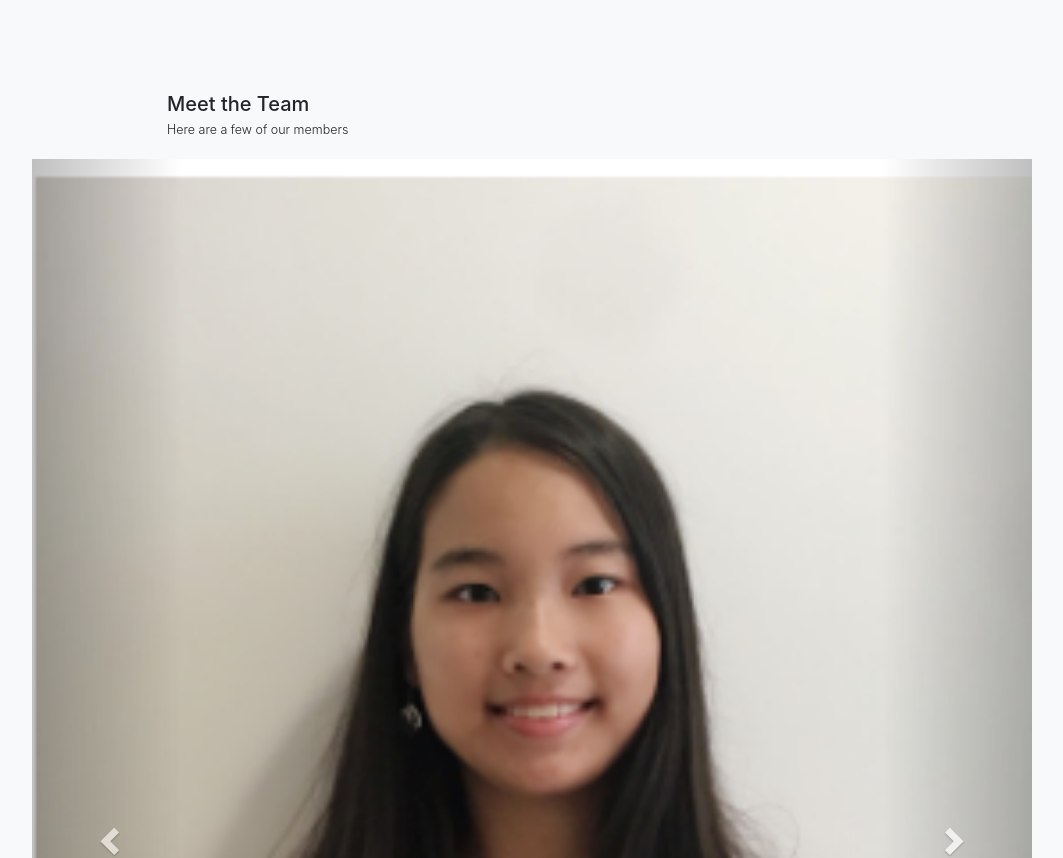
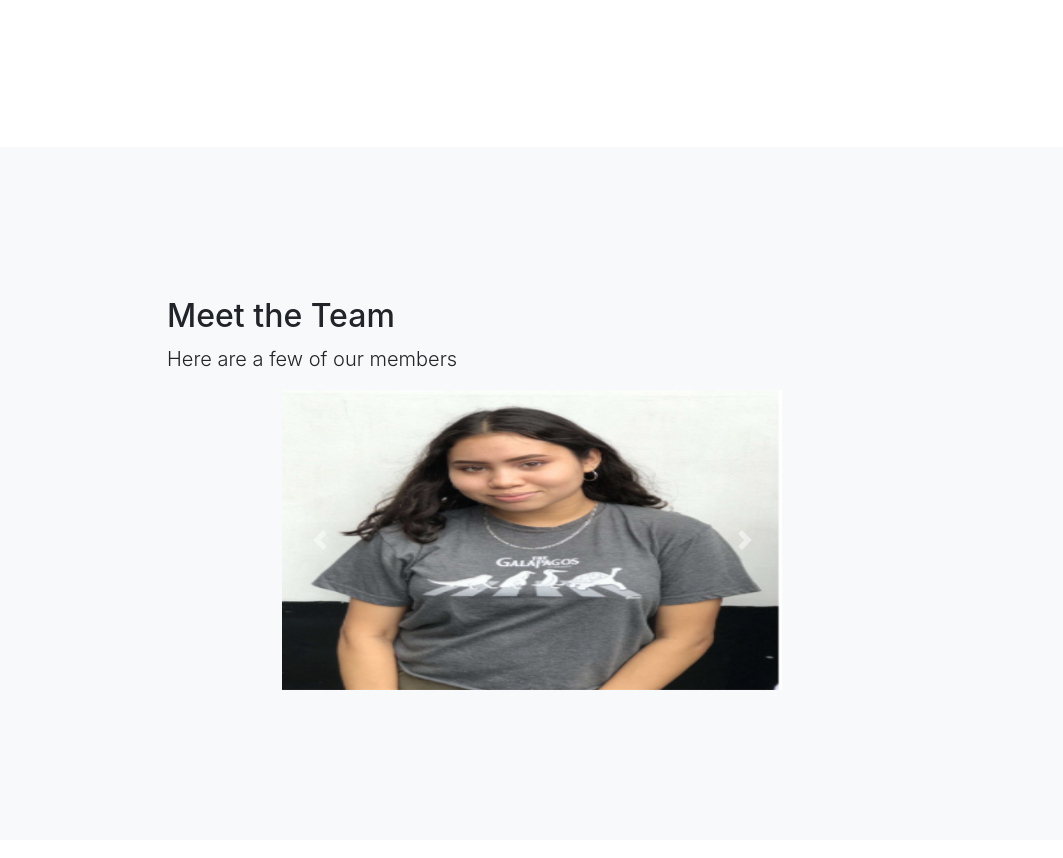
Before and after one commit to melaniep7687/hstatsgo, a website with bundled scripts: page index.html in a window 1280 px wide. Shown: the part 1245-2103 px from the top of the page, without its empty margins (108-1171 px from the left). Built offline with nearby package versions, Linux system fonts and the light colour scheme.

Commit message:
fixed carousel with bootstrap 4.2.1

```diff
--- a/css/custom.css
+++ b/css/custom.css
@@ -1,55 +1,30 @@
+header {background-color:#F2CF66 }
 
-header {background-color:#F2CF66 }
-.landing img {
-  height:100%;
-  width: auto;
-}
-/*.sidebar {*/
-/*  height: 100px; */
-/*  width: 100%; */
-/*  position: fixed; */
-/*  bottom: 0px; */
-/*  left: 0px;*/
-/*  padding: 0px;*/
-/*  overflow: auto;*/
-/*  color:white;*/
-/*}*/
 
-/*.sidebar h1 {text-align: center;}*/
-
-/*.sidebar small {text-align: center;}*/
-
-/*.btn {*/
-/*  position:fixed;*/
-/*  left:10px;*/
-/*}*/
-.main img{
-  height:100px;
-  width:100px;
-}
 
 .carousel{
-    width: 1000px;
+    width: 500px;
     margin:auto ;
 }
 .carousel-inner > .item > img{
 margin:auto;
-width:100%
+width:100%;
+height:500px;
 }
 
 /*XS  (phones)*/
 @media(min-width:0px) {
   .main img {height:300px;width:100%;}
   .main p {font size: 16px;}
+  .landing img { height:100%;width: auto;}
 
 }
 /*s-m  (tablets)*/
 @media(min-width:768px) {
-  /*.main {margin-left: 160px; padding: 0px 10px;}*/
   .landing img {height:400px; width:400px}
 
 }
 /*m-lg  (laptops-desktops)*/
 @media(min-width:992px) {
-  /*.sidebar {height: 350px; width: 300px; bottom: 10px; left: 175px; padding:10px;}*/
+
 }
--- a/index.html
+++ b/index.html
@@ -14,8 +14,8 @@
 
   <link href="vendor/bootstrap/css/bootstrap.min.css" rel="stylesheet">
   <!--<link href="https://maxcdn.bootstrapcdn.com/bootstrap/3.4.0/css/bootstrap.min.css" rel="stylesheet">-->
-
-  <link rel="stylesheet" href="https://maxcdn.bootstrapcdn.com/bootstrap/3.4.0/css/bootstrap.min.css">
+<!--^this fixes the carousel but gives a white space under nav bar and messes with the nav bar when it has a meduim screen^ -->
+  <!--<link rel="stylesheet" href="https://maxcdn.bootstrapcdn.com/bootstrap/3.4.0/css/bootstrap.min.css">-->
   <script src="https://ajax.googleapis.com/ajax/libs/jquery/3.4.0/jquery.min.js"></script>
   <script src="https://maxcdn.bootstrapcdn.com/bootstrap/3.4.0/js/bootstrap.min.js"></script>
 
@@ -71,16 +71,6 @@
     </div>
   </header>
 
-  <!--<div class="sidebar bg-dark">-->
-  <!--  <h1><strong><u>Upcoming Events</u></strong></h1>-->
-  <!--  <small>Scroll down for more info!</small>-->
-  <!--  <p>-->
-  <!--    <ul>-->
-  <!--      <li><strong>Tele's Got Talent</strong> (Tuesday May 21 @3pm in the auditorium, Buy tickets now!</li>-->
-  <!--      <li>SGO Elections (May 30-Speeches, May 31-Election day)</li>-->
-  <!--    </ul>-->
-  <!--  </p>-->
-  <!--</div>-->
 
   <!-- Button trigger modal -->
   <button type="button" class="btn btn-secondary" data-toggle="modal" data-target="#Modal">
@@ -134,22 +124,26 @@
           </div>
           <div id="myCarousel" class="carousel slide" data-ride="carousel">
             <div class="carousel-inner">
-              <div class="item">
+              <div class="carousel-item active">
                 <img src="images/xiurong.png">
+                <div class= "carousel-caption">
+                  <h5>Xiuroung</h5>
+                  <p>Student Body President</p>
+                </div>
               </div>
-              <div class="item">
+              <div class="carousel-item">
                 <img src="images/melanie.png">
               </div>
-              <div class="item active">
+              <div class="carousel-item">
                 <img src="images/danielle.png">
               </div>
             </div>
-            <a class="left carousel-control" href="#myCarousel" data-slide="prev">
-                        <span class="glyphicon glyphicon-chevron-left"></span>
+            <a class="carousel-control-prev" href="#myCarousel" role="button" data-slide="prev">
+                        <span class="carousel-control-prev-icon" aria-hidden="true"></span>
                         <span class="sr-only">Previous</span>
           </a>
-            <a class="right carousel-control" href="#myCarousel" data-slide="next">
-              <span class="glyphicon glyphicon-chevron-right"></span>
+            <a class="carousel-control-next" href="#myCarousel" role="button" data-slide="next">
+              <span class="carousel-control-next-icon" aria-hidden="true"></span>
                         <span class="sr-only">Next</span>
           </a>
 
```
